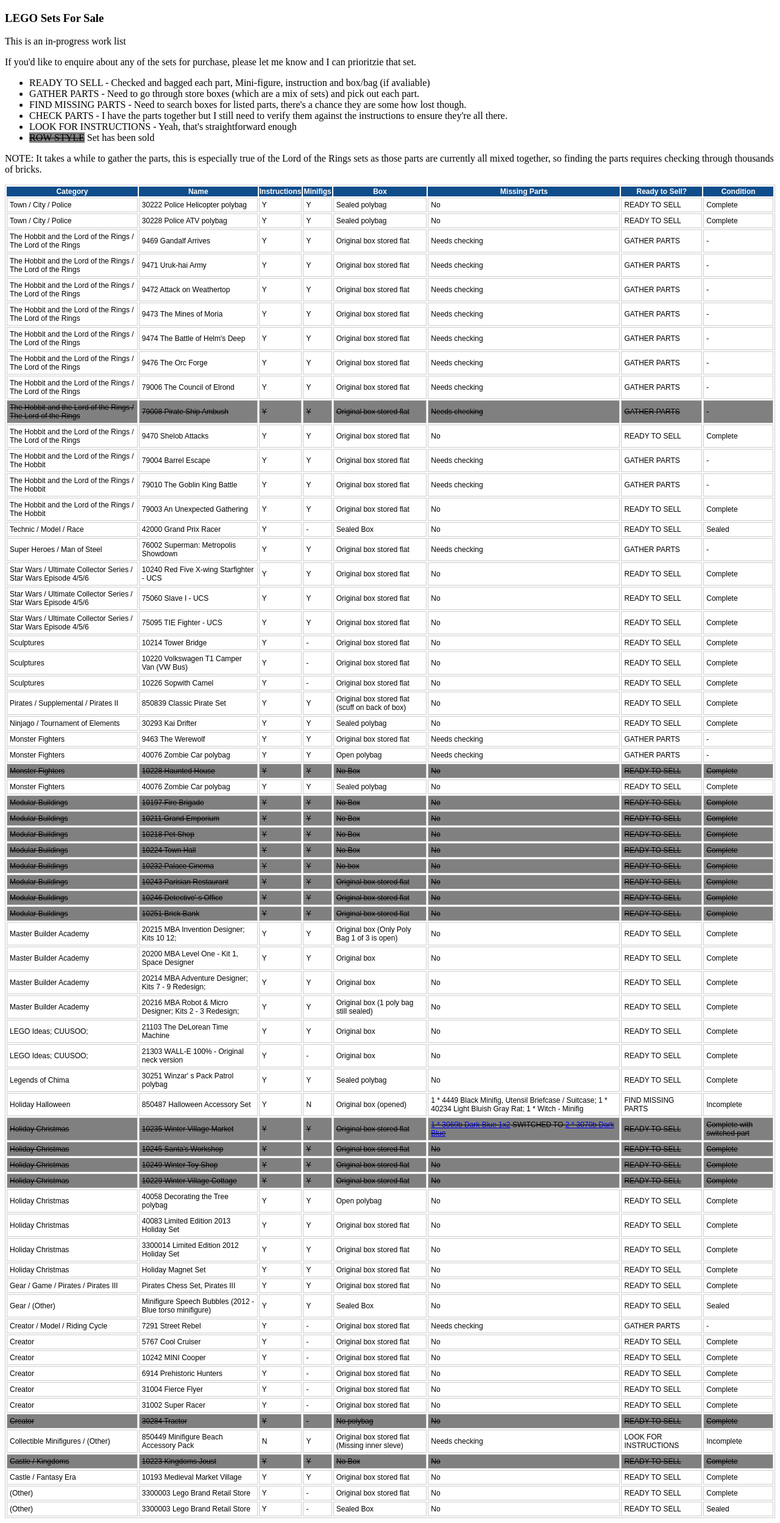
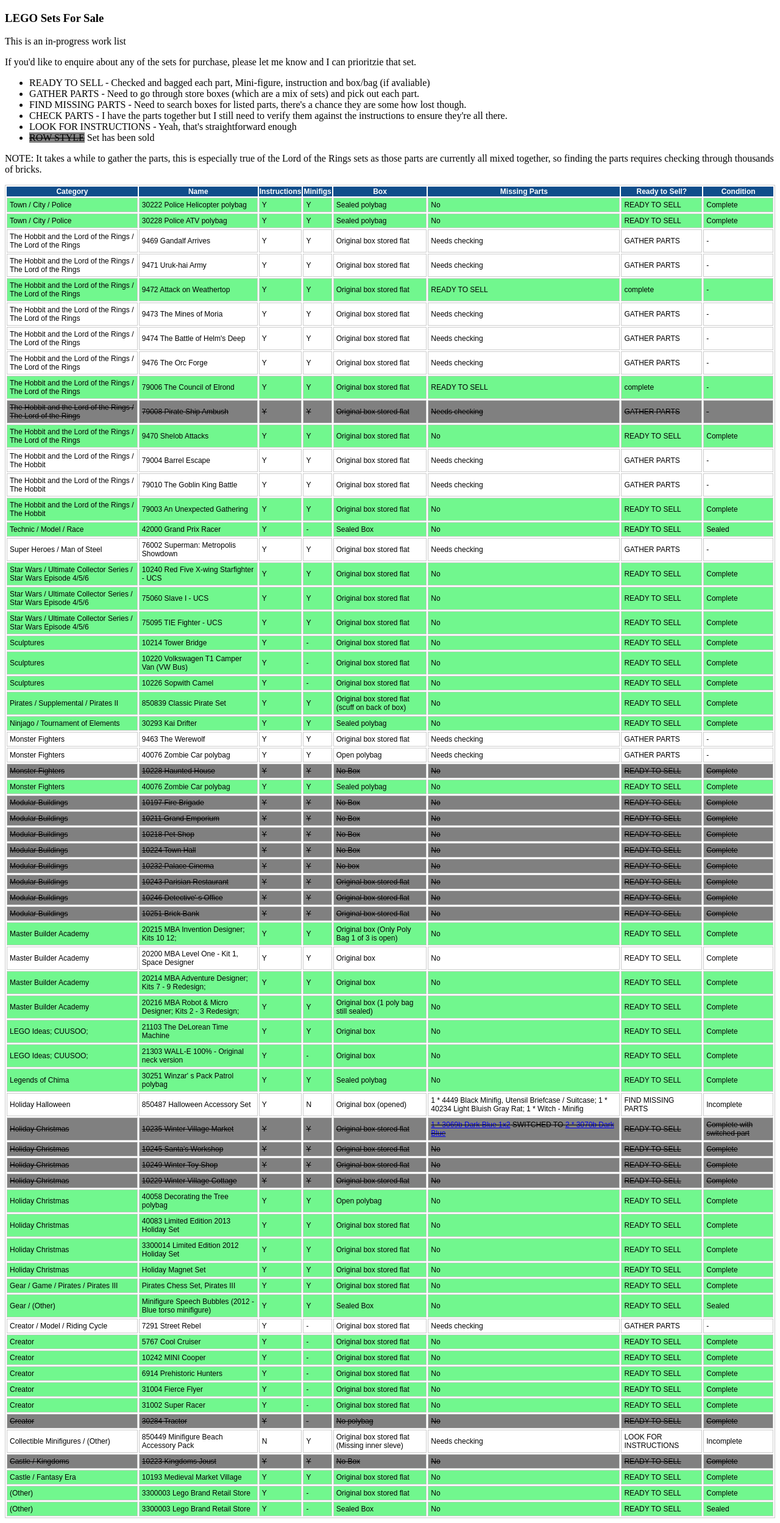
Before and after one commit to roskelld/myblog, a Jekyll site: the page lego.html, which Jekyll copies as it is, in a window 1280 px wide. Shown: the whole page at 61% size. Built offline with Jekyll 4.4.1, drawn with Linux system fonts in a browser that asks for light colours.

Commit message:
Update lego.html
Updated state of sets and added class

```diff
--- a/lego.html
+++ b/lego.html
@@ -24,6 +24,9 @@
         .sold {
             background-color: grey;
             text-decoration: line-through;
+        }
+        .ready {
+            background-color: #71f78e;
         }
     </style>
 </head>
@@ -59,7 +62,7 @@
             </tr>
         </thead>
         <tbody>
-            <tr>
+            <tr class="ready">
                 <td>Town / City / Police</td>
                 <td>30222 Police Helicopter polybag </td>
                 <td>Y</td>
@@ -69,7 +72,7 @@
                 <td>READY TO SELL</td>
                 <td>Complete</td>
             </tr>
-            <tr>
+            <tr class="ready">
                 <td>Town / City / Police</td>
                 <td>30228 Police ATV polybag </td>
                 <td>Y</td>
@@ -79,7 +82,7 @@
                 <td>READY TO SELL</td>
                 <td>Complete</td>
             </tr>
-            <tr>
+            <tr class="">
                 <td>The Hobbit and the Lord of the Rings / The Lord of the Rings</td>
                 <td>9469 Gandalf Arrives</td>
                 <td>Y</td>
@@ -89,7 +92,7 @@
                 <td>GATHER PARTS</td>
                 <td>-</td>
             </tr>
-            <tr>
+            <tr class="">
                 <td>The Hobbit and the Lord of the Rings / The Lord of the Rings</td>
                 <td>9471 Uruk-hai Army </td>
                 <td>Y</td>
@@ -99,17 +102,17 @@
                 <td>GATHER PARTS</td>
                 <td>-</td>
             </tr>
-            <tr>
+            <tr class="ready">
                 <td>The Hobbit and the Lord of the Rings / The Lord of the Rings</td>
                 <td>9472 Attack on Weathertop </td>
                 <td>Y</td>
                 <td>Y</td>
                 <td>Original box stored flat</td>
-                <td>Needs checking</td>
-                <td>GATHER PARTS</td>
+                <td>READY TO SELL</td>
+                <td>complete</td>
                 <td>-</td>
             </tr>
-            <tr>
+            <tr class="">
                 <td>The Hobbit and the Lord of the Rings / The Lord of the Rings</td>
                 <td>9473 The Mines of Moria </td>
                 <td>Y</td>
@@ -119,7 +122,7 @@
                 <td>GATHER PARTS</td>
                 <td>-</td>
             </tr>
-            <tr>
+            <tr class="">
                 <td>The Hobbit and the Lord of the Rings / The Lord of the Rings</td>
                 <td>9474 The Battle of Helm's Deep </td>
                 <td>Y</td>
@@ -129,7 +132,7 @@
                 <td>GATHER PARTS</td>
                 <td>-</td>
             </tr>
-            <tr>
+            <tr class="">
                 <td>The Hobbit and the Lord of the Rings / The Lord of the Rings</td>
                 <td>9476 The Orc Forge </td>
                 <td>Y</td>
@@ -139,14 +142,14 @@
                 <td>GATHER PARTS</td>
                 <td>-</td>
             </tr>
-            <tr>
+            <tr class="ready">
                 <td>The Hobbit and the Lord of the Rings / The Lord of the Rings</td>
                 <td>79006 The Council of Elrond </td>
                 <td>Y</td>
                 <td>Y</td>
                 <td>Original box stored flat</td>
-                <td>Needs checking</td>
-                <td>GATHER PARTS</td>
+                <td>READY TO SELL</td>
+                <td>complete</td>
                 <td>-</td>
             </tr>
             <tr class="sold">
@@ -159,7 +162,7 @@
                 <td>GATHER PARTS</td>
                 <td>-</td>
             </tr>
-            <tr>
+            <tr class="ready">
                 <td>The Hobbit and the Lord of the Rings / The Lord of the Rings</td>
                 <td>9470 Shelob Attacks</td>
                 <td>Y</td>
@@ -169,7 +172,7 @@
                 <td>READY TO SELL</td>
                 <td>Complete</td>
             </tr>
-            <tr>
+            <tr class="">
                 <td>The Hobbit and the Lord of the Rings / The Hobbit</td>
                 <td>79004 Barrel Escape </td>
                 <td>Y</td>
@@ -179,7 +182,7 @@
                 <td>GATHER PARTS</td>
                 <td>-</td>
             </tr>
-            <tr>
+            <tr class="">
                 <td>The Hobbit and the Lord of the Rings / The Hobbit</td>
                 <td>79010 The Goblin King Battle </td>
                 <td>Y</td>
@@ -189,7 +192,7 @@
                 <td>GATHER PARTS</td>
                 <td>-</td>
             </tr>
-            <tr>
+            <tr class="ready">
                 <td>The Hobbit and the Lord of the Rings / The Hobbit</td>
                 <td>79003 An Unexpected Gathering </td>
                 <td>Y</td>
@@ -199,7 +202,7 @@
                 <td>READY TO SELL</td>
                 <td>Complete</td>
             </tr>
-            <tr>
+            <tr class="ready">
                 <td>Technic / Model / Race</td>
                 <td>42000 Grand Prix Racer</td>
                 <td>Y</td>
@@ -209,7 +212,7 @@
                 <td>READY TO SELL</td>
                 <td>Sealed</td>
             </tr>
-            <tr>
+            <tr class="">
                 <td>Super Heroes / Man of Steel</td>
                 <td>76002 Superman: Metropolis Showdown </td>
                 <td>Y</td>
@@ -219,7 +222,7 @@
                 <td>GATHER PARTS</td>
                 <td>-</td>
             </tr>
-            <tr>
+            <tr class="ready">
                 <td>Star Wars / Ultimate Collector Series / Star Wars Episode 4/5/6</td>
                 <td>10240 Red Five X-wing Starfighter - UCS </td>
                 <td>Y</td>
@@ -229,7 +232,7 @@
                 <td>READY TO SELL</td>
                 <td>Complete</td>
             </tr>
-            <tr>
+            <tr class="ready">
                 <td>Star Wars / Ultimate Collector Series / Star Wars Episode 4/5/6</td>
                 <td>75060 Slave I - UCS</td>
                 <td>Y</td>
@@ -239,7 +242,7 @@
                 <td>READY TO SELL</td>
                 <td>Complete</td>
             </tr>
-            <tr>
+            <tr class="ready">
                 <td>Star Wars / Ultimate Collector Series / Star Wars Episode 4/5/6</td>
                 <td>75095 TIE Fighter - UCS</td>
                 <td>Y</td>
@@ -249,7 +252,7 @@
                 <td>READY TO SELL</td>
                 <td>Complete</td>
             </tr>
-            <tr>
+            <tr class="ready">
                 <td>Sculptures</td>
                 <td>10214 Tower Bridge </td>
                 <td>Y</td>
@@ -259,7 +262,7 @@
                 <td>READY TO SELL</td>
                 <td>Complete</td>
             </tr>
-            <tr>
+            <tr class="ready">
                 <td>Sculptures</td>
                 <td>10220 Volkswagen T1 Camper Van (VW Bus)</td>
                 <td>Y</td>
@@ -269,7 +272,7 @@
                 <td>READY TO SELL</td>
                 <td>Complete</td>
             </tr>
-            <tr>
+            <tr class="ready">
                 <td>Sculptures</td>
                 <td>10226 Sopwith Camel</td>
                 <td>Y</td>
@@ -279,7 +282,7 @@
                 <td>READY TO SELL</td>
                 <td>Complete</td>
             </tr>
-            <tr>
+            <tr class="ready">
                 <td>Pirates / Supplemental / Pirates II</td>
                 <td>850839 Classic Pirate Set</td>
                 <td>Y</td>
@@ -289,7 +292,7 @@
                 <td>READY TO SELL</td>
                 <td>Complete</td>
             </tr>
-            <tr>
+            <tr class="ready">
                 <td>Ninjago / Tournament of Elements</td>
                 <td>30293 Kai Drifter</td>
                 <td>Y</td>
@@ -299,7 +302,7 @@
                 <td>READY TO SELL</td>
                 <td>Complete</td>
             </tr>
-            <tr>
+            <tr class="">
                 <td>Monster Fighters</td>
                 <td>9463 The Werewolf </td>
                 <td>Y</td>
@@ -309,7 +312,7 @@
                 <td>GATHER PARTS</td>
                 <td>-</td>
             </tr>
-            <tr>
+            <tr class="">
                 <td>Monster Fighters</td>
                 <td>40076 Zombie Car polybag </td>
                 <td>Y</td>
@@ -329,7 +332,7 @@
                 <td>READY TO SELL</td>
                 <td>Complete</td>
             </tr>
-            <tr>
+            <tr class="ready">
                 <td>Monster Fighters</td>
                 <td>40076 Zombie Car polybag</td>
                 <td>Y</td>
@@ -419,7 +422,7 @@
                 <td>READY TO SELL</td>
                 <td>Complete</td>
             </tr>
-            <tr>
+            <tr class="ready">
                 <td>Master Builder Academy</td>
                 <td>20215 MBA Invention Designer; Kits 10 12;</td>
                 <td>Y</td>
@@ -429,7 +432,7 @@
                 <td>READY TO SELL</td>
                 <td>Complete</td>
             </tr>
-            <tr>
+            <tr class="">
                 <td>Master Builder Academy</td>
                 <td>20200 MBA Level One - Kit 1, Space Designer</td>
                 <td>Y</td>
@@ -439,7 +442,7 @@
                 <td>READY TO SELL</td>
                 <td>Complete</td>
             </tr>
-            <tr>
+            <tr class="ready">
                 <td>Master Builder Academy</td>
                 <td>20214 MBA Adventure Designer; Kits 7 - 9 Redesign; </td>
                 <td>Y</td>
@@ -449,7 +452,7 @@
                 <td>READY TO SELL</td>
                 <td>Complete</td>
             </tr>
-            <tr>
+            <tr class="ready">
                 <td>Master Builder Academy</td>
                 <td>20216 MBA Robot & Micro Designer; Kits 2 - 3 Redesign; </td>
                 <td>Y</td>
@@ -459,7 +462,7 @@
                 <td>READY TO SELL</td>
                 <td>Complete</td>
             </tr>
-            <tr>
+            <tr class="ready">
                 <td>LEGO Ideas; CUUSOO; </td>
                 <td>21103 The DeLorean Time Machine</td>
                 <td>Y</td>
@@ -469,7 +472,7 @@
                 <td>READY TO SELL</td>
                 <td>Complete</td>
             </tr>
-            <tr>
+            <tr class="ready">
                 <td>LEGO Ideas; CUUSOO; </td>
                 <td>21303 WALL-E 100% - Original neck version </td>
                 <td>Y</td>
@@ -479,7 +482,7 @@
                 <td>READY TO SELL</td>
                 <td>Complete</td>
             </tr>
-            <tr>
+            <tr class="ready">
                 <td>Legends of Chima</td>
                 <td>30251 Winzar' s Pack Patrol polybag </td>
                 <td>Y</td>
@@ -489,7 +492,7 @@
                 <td>READY TO SELL</td>
                 <td>Complete</td>
             </tr>
-            <tr>
+            <tr class="">
                 <td>Holiday Halloween</td>
                 <td>850487 Halloween Accessory Set</td>
                 <td>Y</td>
@@ -539,7 +542,7 @@
                 <td>READY TO SELL</td>
                 <td>Complete</td>
             </tr>
-            <tr>
+            <tr class="ready">
                 <td>Holiday Christmas</td>
                 <td>40058 Decorating the Tree polybag </td>
                 <td>Y</td>
@@ -549,7 +552,7 @@
                 <td>READY TO SELL</td>
                 <td>Complete</td>
             </tr>
-            <tr>
+            <tr class="ready">
                 <td>Holiday Christmas</td>
                 <td>40083 Limited Edition 2013 Holiday Set </td>
                 <td>Y</td>
@@ -559,7 +562,7 @@
                 <td>READY TO SELL</td>
                 <td>Complete</td>
             </tr>
-            <tr>
+            <tr class="ready">
                 <td>Holiday Christmas</td>
                 <td>3300014 Limited Edition 2012 Holiday Set</td>
                 <td>Y</td>
@@ -569,7 +572,7 @@
                 <td>READY TO SELL</td>
                 <td>Complete</td>
             </tr>
-            <tr>
+            <tr class="ready">
                 <td>Holiday Christmas</td>
                 <td>Holiday Magnet Set</td>
                 <td>Y</td>
@@ -579,7 +582,7 @@
                 <td>READY TO SELL</td>
                 <td>Complete</td>
             </tr>
-            <tr>
+            <tr class="ready">
                 <td>Gear / Game / Pirates / Pirates III</td>
                 <td>Pirates Chess Set, Pirates III</td>
                 <td>Y</td>
@@ -589,7 +592,7 @@
                 <td>READY TO SELL</td>
                 <td>Complete</td>
             </tr>
-            <tr>
+            <tr class="ready">
                 <td>Gear / (Other)</td>
                 <td>Minifigure Speech Bubbles (2012 - Blue torso minifigure)</td>
                 <td>Y</td>
@@ -599,7 +602,7 @@
                 <td>READY TO SELL</td>
                 <td>Sealed</td>
             </tr>
-            <tr>
+            <tr class="">
                 <td>Creator / Model / Riding Cycle</td>
                 <td>7291 Street Rebel </td>
                 <td>Y</td>
@@ -609,7 +612,7 @@
                 <td>GATHER PARTS</td>
                 <td>-</td>
             </tr>
-            <tr>
+            <tr class="ready">
                 <td>Creator</td>
                 <td>5767 Cool Cruiser </td>
                 <td>Y</td>
@@ -619,7 +622,7 @@
                 <td>READY TO SELL</td>
                 <td>Complete</td>
             </tr>
-            <tr>
+            <tr class="ready">
                 <td>Creator</td>
                 <td>10242 MINI Cooper</td>
                 <td>Y</td>
@@ -629,7 +632,7 @@
                 <td>READY TO SELL</td>
                 <td>Complete</td>
             </tr>
-            <tr>
+            <tr class="ready">
                 <td>Creator</td>
                 <td>6914 Prehistoric Hunters</td>
                 <td>Y</td>
@@ -639,7 +642,7 @@
                 <td>READY TO SELL</td>
                 <td>Complete</td>
             </tr>
-            <tr>
+            <tr class="ready">
                 <td>Creator</td>
                 <td>31004 Fierce Flyer </td>
                 <td>Y</td>
@@ -649,7 +652,7 @@
                 <td>READY TO SELL</td>
                 <td>Complete</td>
             </tr>
-            <tr>
+            <tr class="ready">
                 <td>Creator</td>
                 <td>31002 Super Racer</td>
                 <td>Y</td>
@@ -669,7 +672,7 @@
                 <td>READY TO SELL</td>
                 <td>Complete</td>
             </tr>
-            <tr>
+            <tr class="">
                 <td>Collectible Minifigures / (Other)</td>
                 <td>850449 Minifigure Beach Accessory Pack</td>
                 <td>N</td>
@@ -689,7 +692,7 @@
                 <td>READY TO SELL</td>
                 <td>Complete</td>
             </tr>
-            <tr>
+            <tr class="ready">
                 <td>Castle / Fantasy Era</td>
                 <td>10193 Medieval Market Village</td>
                 <td>Y</td>
@@ -699,7 +702,7 @@
                 <td>READY TO SELL</td>
                 <td>Complete</td>
             </tr>
-            <tr>
+            <tr class="ready">
                 <td>(Other)</td>
                 <td>3300003 Lego Brand Retail Store</td>
                 <td>Y</td>
@@ -709,7 +712,7 @@
                 <td>READY TO SELL</td>
                 <td>Complete</td>
             </tr>
-            <tr>
+            <tr class="ready">
                 <td>(Other)</td>
                 <td>3300003 Lego Brand Retail Store</td>
                 <td>Y</td>
```
